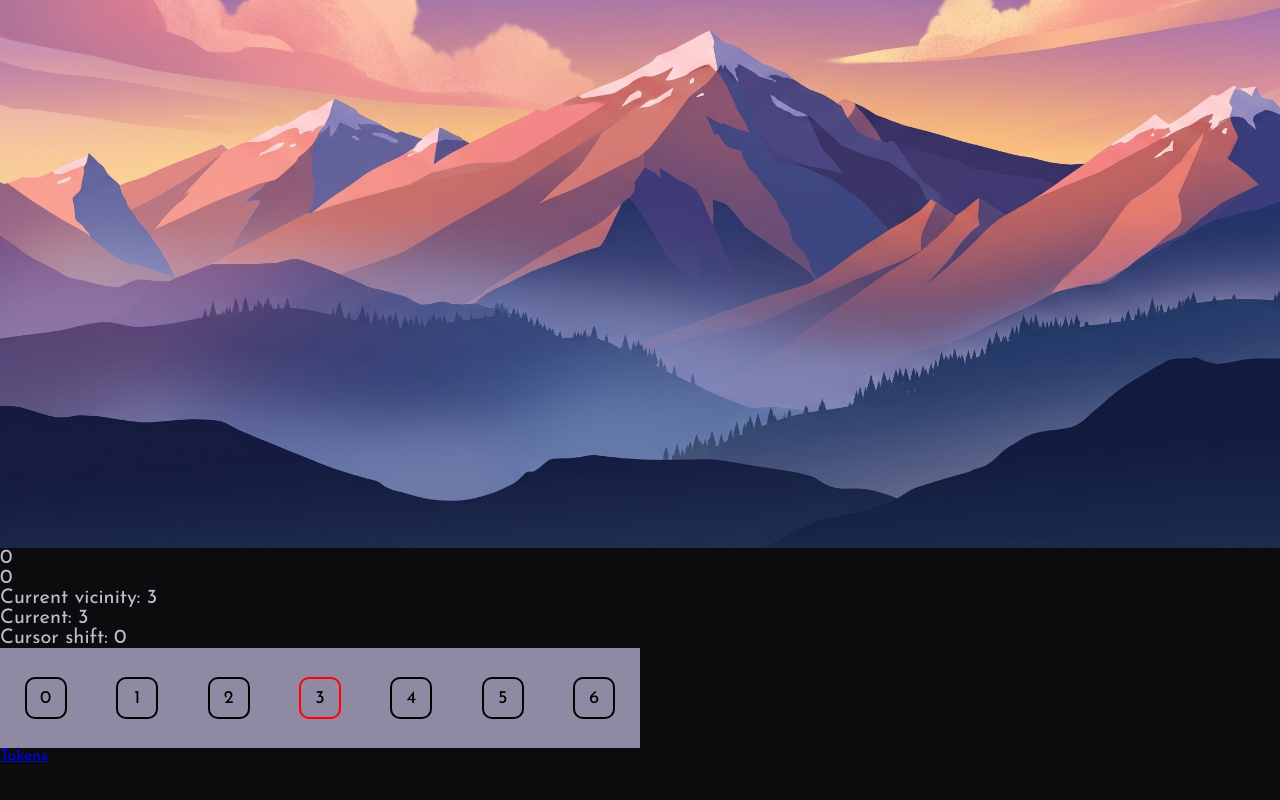
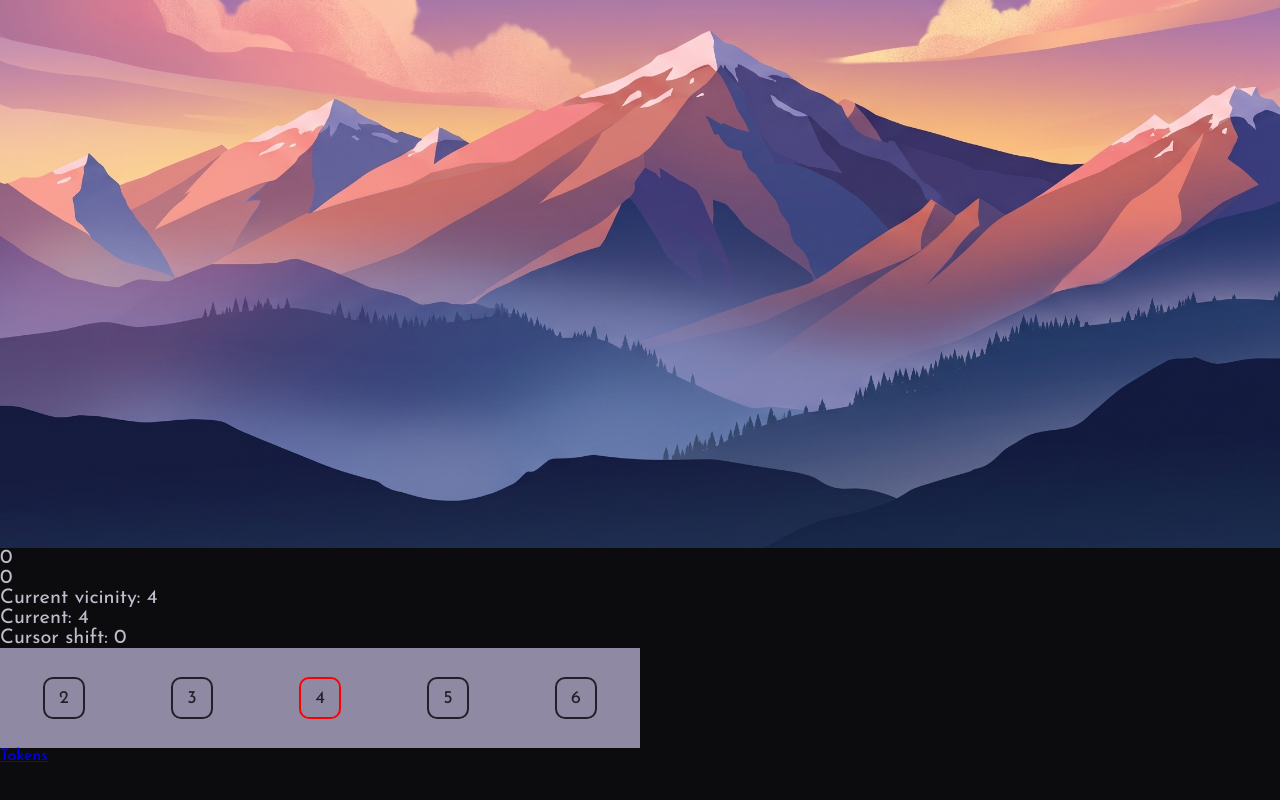
Before and after one commit to iliDmytro555/Playground, a React app: page / in a window 1280 px wide. Shown: the part 252-1052 px from the top of the page. Built offline with nearby package versions, Linux system fonts and the light colour scheme.

Commit message:
slider logic fork

```diff
--- a/src/components/Slider/Slider.module.scss
+++ b/src/components/Slider/Slider.module.scss
@@ -4,15 +4,16 @@
 $fontSize: typography.$font-size-sm;
 
 .sliderContainer {
-  display: inline-block;
+  display: grid;
   background-color: colors.$neutral-300;
   user-select: none;
+  overflow: hidden;
 }
 
 .slider {
-  width: 100%;
   position: relative;
   display: inline-grid;
+  justify-self: center;
   justify-items: center;
   align-items: center;
   height: 100px;
@@ -29,7 +30,8 @@ $fontSize: typography.$font-size-sm;
     padding: 10px;
     margin: 10px;
     text-align: center;
-    border: 2px solid black;
+    color: colors.$neutral-800;
+    border: 2px solid colors.$neutral-800;
     border-radius: 10px;
   }
 
--- a/src/components/Slider/Slider.tsx
+++ b/src/components/Slider/Slider.tsx
@@ -10,7 +10,8 @@ export const Slider: React.FC<SliderI> = ({
   isCircular = true,
   delay = 0,
 }) => {
-  const vicinityWidth = 7; //НЕПАРНЕ ЗНАЧЕННЯ
+  const vicinityWidth = 9; //НЕПАРНЕ ЗНАЧЕННЯ
+  const visibleVicinityWidth = 5;
 
   const [fullArr, setFullArr] = useState<number[]>([
     0, 1, 2, 3, 4, 5, 6, 7, 8, 9, 10, 11, 12, 13, 14, 15, 16, 17, 18, 19, 20,
@@ -52,7 +53,8 @@ export const Slider: React.FC<SliderI> = ({
 
   const [deltaMove, setDeltaMove] = useState<number>(0);
 
-  const [turnNumber, setTurnNumber] = useState<number>(1);
+  const [circlesAmount, setCirclesAmount] = useState<number>(1);
+  const [turnAmount, setTurnAmount] = useState<number>(1);
 
   useEffect(() => {
     if (isCircular) {
@@ -150,12 +152,16 @@ export const Slider: React.FC<SliderI> = ({
     });
   };
 
-  const moveBackward = () => {
-    isCircular ? moveBackwardCircular() : moveBackwardRegular();
-  };
+  const move = () => {
+    console.log(turnAmount);
+    if (turnAmount > 0) {
+      isCircular ? moveForwardCircular() : moveForwardRegular();
+    } else if (turnAmount < 0) {
+      isCircular ? moveBackwardCircular() : moveBackwardRegular();
+    }
 
-  const moveForward = () => {
-    isCircular ? moveForwardCircular() : moveForwardRegular();
+    setCirclesAmount(1);
+    setTurnAmount(0);
   };
 
   //НЕ ЗАБУДЬ ВИДАЛИТИ ЦЕ
@@ -167,7 +173,7 @@ export const Slider: React.FC<SliderI> = ({
 
   useEffect(() => {
     if (delay > 0) {
-      intervalId.current = setInterval(moveForward, delay);
+      intervalId.current = setInterval(move, delay);
     }
 
     return () => {
@@ -198,23 +204,24 @@ export const Slider: React.FC<SliderI> = ({
       document.documentElement.clientWidth *
       (100 / vicinityWidth / 100);
 
-    setDeltaMove(turnNumber * Math.floor(gap) - Math.abs(cursorShift));
+    setDeltaMove(circlesAmount * Math.floor(gap) - Math.abs(cursorShift));
 
     if (
       deltaMove <= 0 &&
-      // || deltaMove >= turnNumber * Math.floor(gap)
+      // || deltaMove >= circlesAmount * Math.floor(gap)
       isActive
     ) {
-      setTurnNumber((prev) => prev + 1);
+      setCirclesAmount((prev) => prev + 1);
+      console.log(turnAmount);
       if (prevCursorPosition.current < cursorShift) {
-        moveBackward();
+        setTurnAmount((prev) => prev - 1);
       } else if (prevCursorPosition.current > cursorShift) {
-        moveForward();
+        setTurnAmount((prev) => prev + 1);
       }
     }
 
     prevCursorPosition.current = cursorShift;
-  }, [cursorShift, turnNumber]);
+  }, [cursorShift, turnAmount, circlesAmount]);
 
   return (
     <div
@@ -241,6 +248,7 @@ export const Slider: React.FC<SliderI> = ({
         <div
           className={slider_styles.slider}
           style={{
+            width: `${(100 / width) * (width / visibleVicinityWidth) * vicinityWidth}%`,
             gridTemplateColumns: `repeat(${vicinityWidth}, ${100 / vicinityWidth}%)`,
             left: `${cursorShift}px`,
           }}
@@ -250,8 +258,8 @@ export const Slider: React.FC<SliderI> = ({
           }}
           onMouseUp={() => {
             setCursorShift(0);
-            setTurnNumber(1);
             setIsActive(false);
+            move();
           }}
           onMouseMove={(e) => {
             if (isActive) {
```
Also changed, not shown: 64 other files (tests, documents, lock files or other folders).
